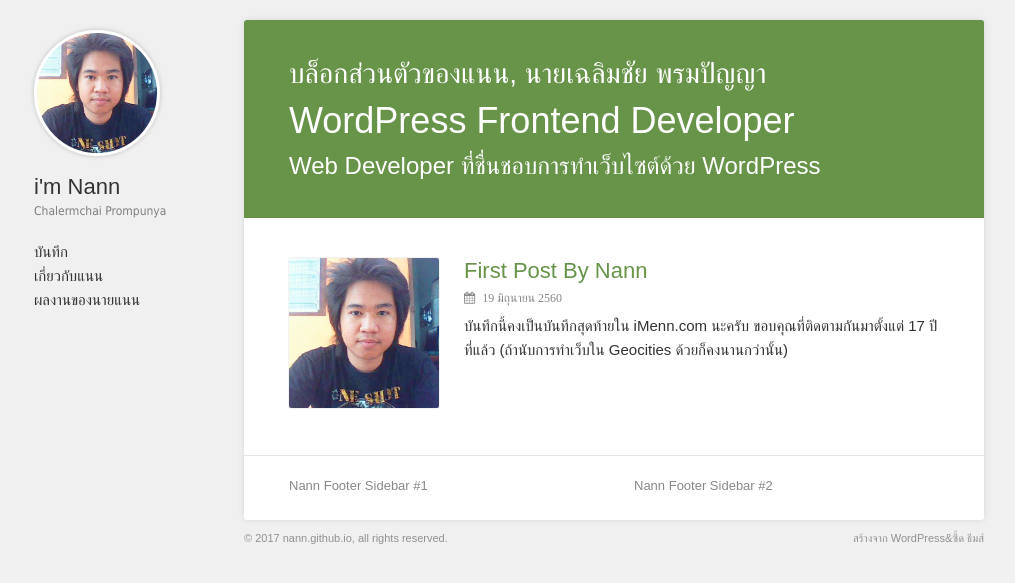
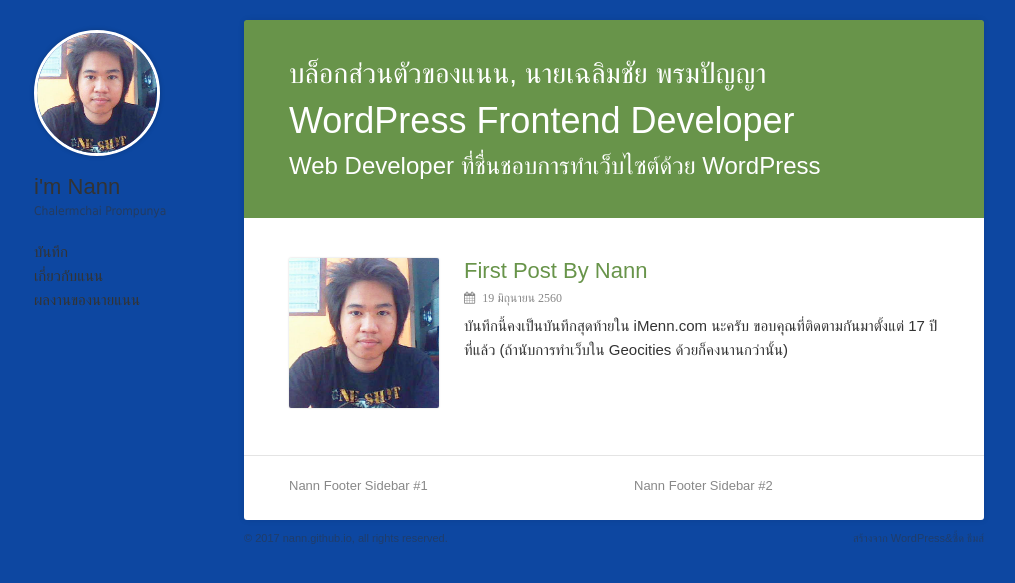
Before and after one commit to Nann/nann.github.io, a Jekyll site: the page built from index.md, in a window 1280 px wide. Shown: the top 583 px of the page, without its empty margins (131-1146 px from the left). Built offline with Jekyll 4.4.1, drawn with Linux system fonts in a browser that asks for light colours; nearby versions of some CDN libraries; some web fonts are replaced; library files that are not in the unit come from our copies.

Commit message:
include custom.css

```diff
--- a/_layouts/default.html
+++ b/_layouts/default.html
@@ -11,6 +11,7 @@
     <link rel="stylesheet" id="seed-css" href="./assets/vendor/seedthemes/seed.css?v=' | append: site.github.build_revision | relative_url }}" type="text/css" media="all">
     <link rel="stylesheet" id="font-awesome-css" href="./assets/vendor/font-awesome/font-awesome.min.css?v=' | append: site.github.build_revision | relative_url }}" type="text/css" media="all">
     <link rel="stylesheet" id="seed-style-css" href="./assets/css/style.css?v=' | append: site.github.build_revision | relative_url }}" type="text/css" media="all">
+    <link rel="stylesheet" id="seed-style-css" href="./assets/css/custom.css?v=' | append: site.github.build_revision | relative_url }}" type="text/css" media="all">
     <!--[if lt IE 9]>
     <script src="//html5shiv.googlecode.com/svn/trunk/html5.js"></script>
     <![endif]-->
```
